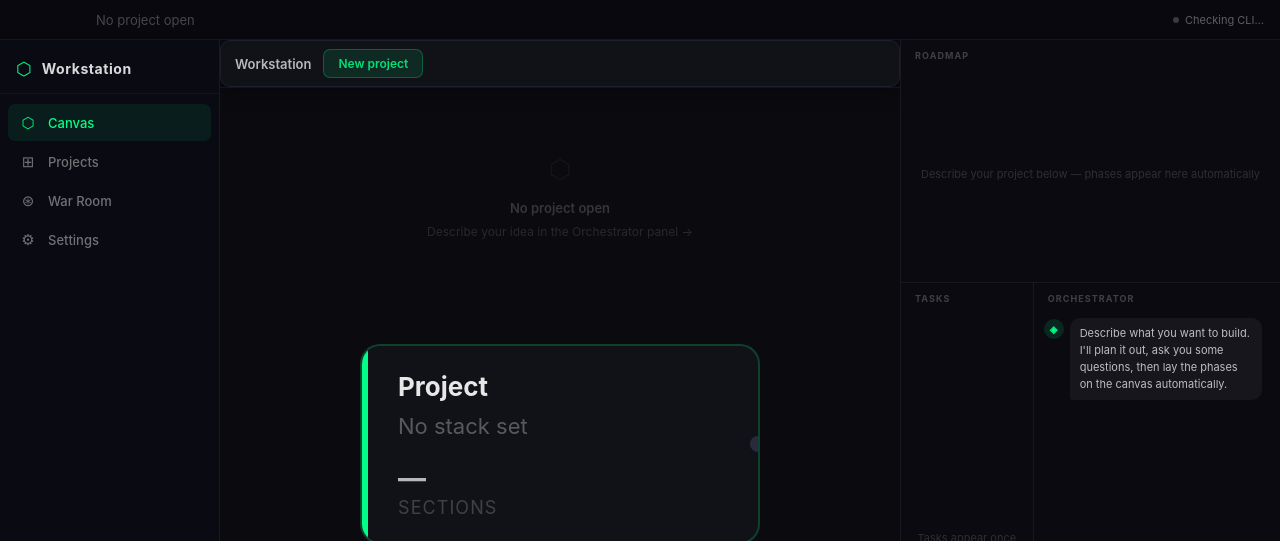
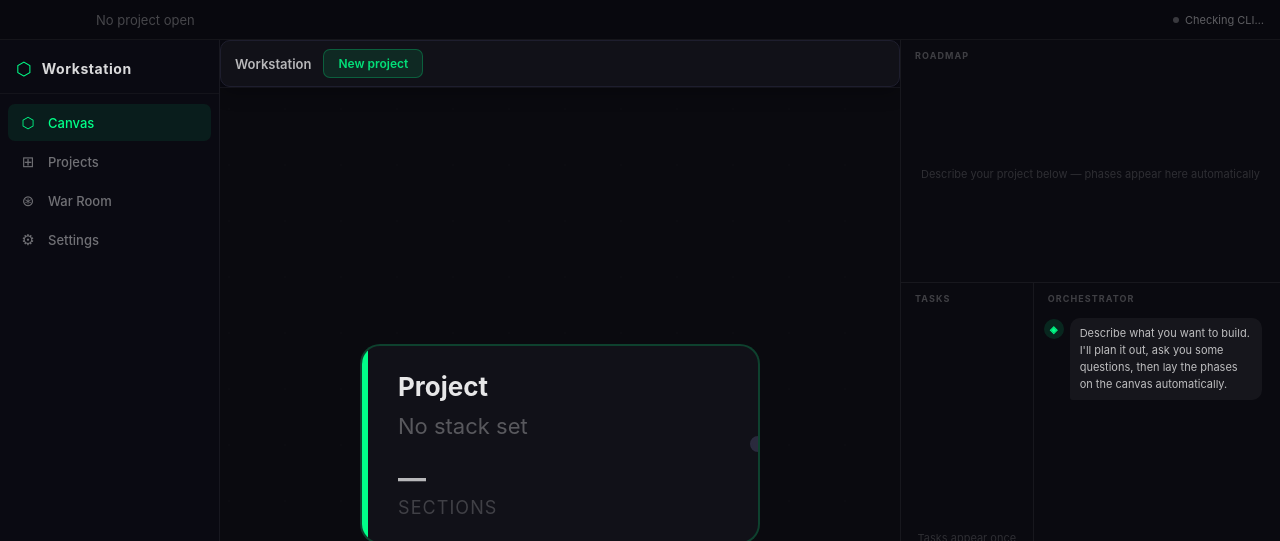
Before and after one commit to martinacho22/workstation, a React (Vite) app: page / in a window 1280 px wide. Shown: the top 541 px of the page. Built offline with nearby package versions, Linux system fonts and the light colour scheme.

Commit message:
feat: NodeWorkspace inline in canvas — no full-screen navigation, canvas stays visible

```diff
--- a/src/App.tsx
+++ b/src/App.tsx
@@ -8,17 +8,16 @@ import {
   NodeTypes,
   EdgeTypes,
   ConnectionMode,
-  Panel,
 } from '@xyflow/react'
 import '@xyflow/react/dist/style.css'
 
 import { useWorkstationStore } from '@/store/useWorkstationStore'
 import SectionNode       from '@/components/nodes/SectionNode'
 import OverviewNode      from '@/components/nodes/OverviewNode'
+import NodeWorkspace     from '@/components/nodes/NodeWorkspace'
 import { FlowEdge }      from '@/components/edges'
 import Toolbar           from '@/components/canvas/Toolbar'
 import ProjectSetup      from '@/components/canvas/ProjectSetup'
-import SessionView       from '@/components/session/SessionView'
 import OrchestratorPanel from '@/components/orchestrator/OrchestratorPanel'
 import Sidebar           from '@/components/layout/Sidebar'
 import ElectronHeader    from '@/components/layout/ElectronHeader'
@@ -31,6 +30,11 @@ import Setup             from '@/screens/Setup'
 
 const HEADER_H       = 40
 const SETUP_DONE_KEY = 'workstation_setup_complete'
+
+// When workspace is open, canvas takes this % of the canvas column height
+// Workspace gets the rest.
+const CANVAS_SPLIT_PCT  = 42   // canvas: 42%
+const WORKSPACE_MIN_PX  = 320  // never shorter than this
 
 const nodeTypes: NodeTypes = {
   sectionNode:  SectionNode,
@@ -90,7 +94,7 @@ export default function App() {
     )
   }
 
-  const sessionOpen = !!activeNodeId && screen === 'canvas'
+  const workspaceOpen = !!activeNodeId && screen === 'canvas'
 
   return (
     <>
@@ -111,7 +115,7 @@ export default function App() {
         <Sidebar screen={screen} onChange={handleScreenChange} />
 
         {/* ── CENTRE: main content area ── */}
-        <div style={{ flex: 1, height: '100%', position: 'relative', overflow: 'hidden' }}>
+        <div style={{ flex: 1, height: '100%', position: 'relative', overflow: 'hidden', display: 'flex', flexDirection: 'column' }}>
 
           {/* Dashboard */}
           {screen === 'dashboard' && (
@@ -141,18 +145,9 @@ export default function App() {
               {showSetup && !project ? (
                 <ProjectSetup onDone={() => setShowSetup(false)} />
               ) : (
-                <>
-                  {/* Canvas — fades when session is open */}
-                  <div style={{
-                    position:      'absolute',
-                    inset:         0,
-                    opacity:       sessionOpen ? 0 : 1,
-                    pointerEvents: sessionOpen ? 'none' : 'auto',
-                    transition:    'opacity 0.15s',
-                    display:       'flex',
-                    flexDirection: 'column',
-                  }}>
-                    {/* Toolbar fixed above canvas, not floating inside */}
+                <div style={{ flex: 1, display: 'flex', flexDirection: 'column', overflow: 'hidden' }}>
+
+                  {/* Toolbar — fixed above canvas, not inside ReactFlow */}
                   <div style={{
                     flexShrink:     0,
                     borderBottom:   '1px solid rgba(255,255,255,0.06)',
@@ -162,7 +157,17 @@ export default function App() {
                     <Toolbar onNewProject={() => setShowSetup(true)} />
                   </div>
 
-                    <div style={{ flex: 1, position: 'relative' }}>
+                  {/* Canvas + workspace split */}
+                  <div style={{ flex: 1, display: 'flex', flexDirection: 'column', overflow: 'hidden', minHeight: 0 }}>
+
+                    {/* Canvas — shrinks when workspace is open */}
+                    <div style={{
+                      flex:       workspaceOpen ? `0 0 ${CANVAS_SPLIT_PCT}%` : '1',
+                      minHeight:  workspaceOpen ? 120 : undefined,
+                      position:   'relative',
+                      transition: 'flex 0.2s ease',
+                      overflow:   'hidden',
+                    }}>
                       <ReactFlow
                         nodes={nodes}
                         edges={edges}
@@ -173,8 +178,8 @@ export default function App() {
                         edgeTypes={edgeTypes}
                         connectionMode={ConnectionMode.Loose}
                         fitView
-                        fitViewOptions={{ padding: 0.4 }}
-                        minZoom={0.2}
+                        fitViewOptions={{ padding: 0.35 }}
+                        minZoom={0.15}
                         maxZoom={2}
                         proOptions={{ hideAttribution: true }}
                         style={{ background: 'transparent' }}
@@ -191,6 +196,7 @@ export default function App() {
                           border:       '1px solid var(--border, rgba(255,255,255,0.08))',
                           borderRadius: 8,
                         }} />
+                        {!workspaceOpen && (
                           <MiniMap
                             style={{
                               background:   'var(--surface, rgba(255,255,255,0.03))',
@@ -206,42 +212,52 @@ export default function App() {
                             }}
                             maskColor="rgba(10,10,15,0.7)"
                           />
+                        )}
 
                         {/* Empty canvas prompt */}
                         {!project && (
-                          <Panel position="top-center" style={{ marginTop: 60 }}>
                           <div style={{
+                            position:   'absolute',
+                            top:        '50%',
+                            left:       '50%',
+                            transform:  'translate(-50%,-50%)',
                             textAlign:  'center',
                             color:      'rgba(255,255,255,0.18)',
                             fontSize:   13,
                             lineHeight: 1.6,
+                            pointerEvents: 'none',
                           }}>
-                              <div style={{ fontSize: 26, marginBottom: 8, opacity: 0.25 }}>⬡</div>
+                            <div style={{ fontSize: 26, marginBottom: 8, opacity: 0.2 }}>⬡</div>
                             <div style={{ fontWeight: 600, marginBottom: 4 }}>No project open</div>
                             <div style={{ fontSize: 12, opacity: 0.7 }}>
                               Describe your idea in the Orchestrator panel →
                             </div>
                           </div>
-                          </Panel>
                         )}
                       </ReactFlow>
                     </div>
-                  </div>
 
-                  {/* Session view overlay */}
-                  {sessionOpen && (
-                    <div style={{ position: 'absolute', inset: 0, zIndex: 10 }}>
-                      <SessionView />
+                    {/* NodeWorkspace — inline panel below canvas */}
+                    {workspaceOpen && (
+                      <div style={{
+                        flex:       `1 1 ${100 - CANVAS_SPLIT_PCT}%`,
+                        minHeight:  WORKSPACE_MIN_PX,
+                        overflow:   'hidden',
+                        display:    'flex',
+                        flexDirection: 'column',
+                      }}>
+                        <NodeWorkspace />
                       </div>
                     )}
-                </>
+
+                  </div>
+                </div>
               )}
             </>
           )}
         </div>
 
-        {/* ── RIGHT: orchestrator panel — always visible ──────────────────── */}
-        {/* showChat=true on canvas, false on other screens (roadmap+tasks only) */}
+        {/* ── RIGHT: orchestrator panel — always visible ── */}
         <OrchestratorPanel showChat={screen === 'canvas'} />
 
       </div>
```
Lines whose indentation alone changed are shown as unchanged.
